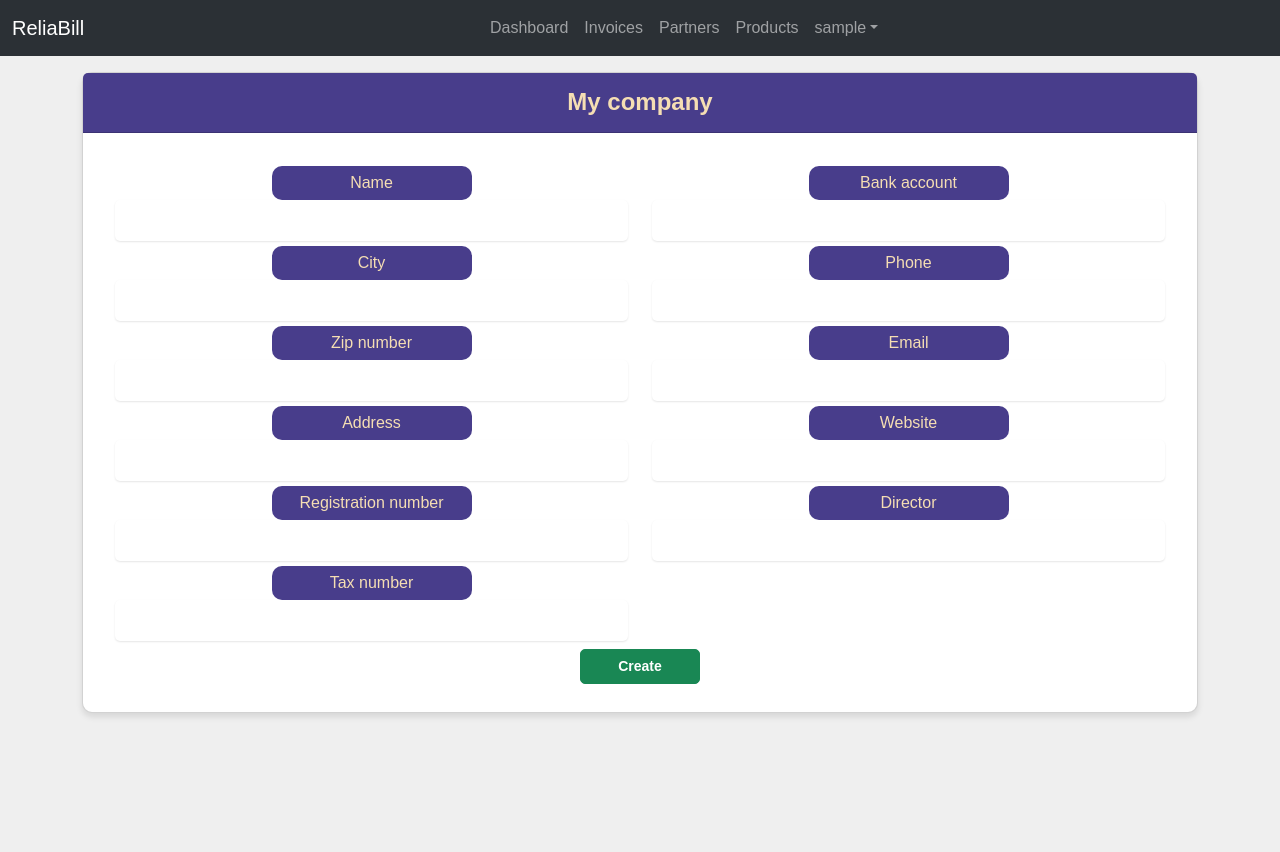
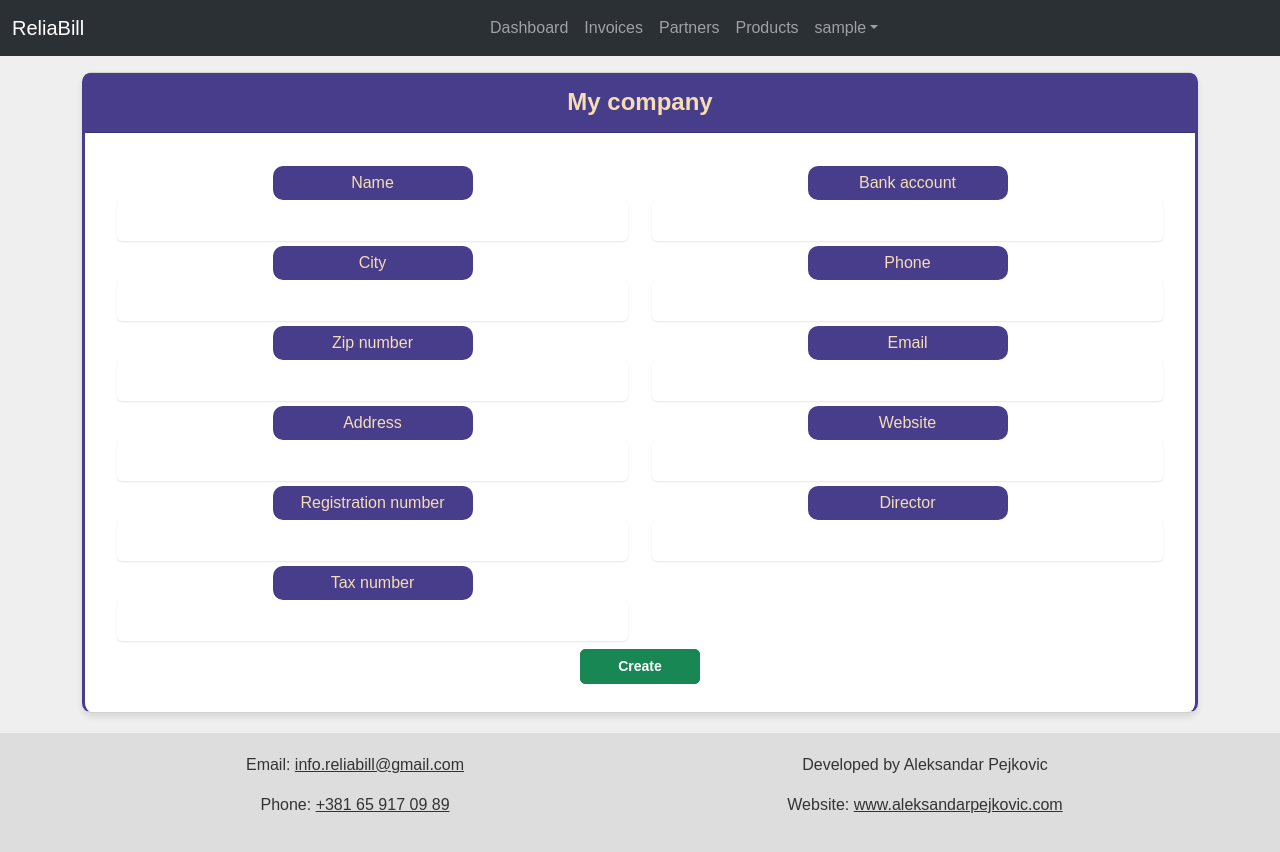
Before and after one commit to aleksandar-pejkovic/relia-vue, a Vue app: page /my-company in a window 1280 px wide. Before the commit the page ends 800 px from the top, so only its background shows below. Built offline with nearby package versions, Linux system fonts and the light colour scheme; sample sign-in values are in the browser's storage; the HTML template or start-up script is replaced by a standard one.

Commit message:
add footer

```diff
--- a/src/App.vue
+++ b/src/App.vue
@@ -1,10 +1,12 @@
 <template>
   <Navbar v-if="loggedIn"></Navbar>
   <RouterView />
+  <Footer v-if="loggedIn"></Footer>
 </template>
 
 <script>
 import Navbar from './components/Navbar.vue'
+import Footer from './components/Footer.vue'
 import { RouterView } from 'vue-router'
 import { useAuthenticationStore } from './stores/authentication'
 
@@ -15,7 +17,8 @@ export default {
     }
   },
   components: {
-    Navbar
+    Navbar,
+    Footer,
   }
 }
 </script>
--- a/src/assets/main.css
+++ b/src/assets/main.css
@@ -47,10 +47,6 @@ td,
   cursor: pointer;
 }
 
-.card {
-  color: darkslateblue;
-}
-
 td {
   vertical-align: middle;
   text-align: left;
@@ -67,8 +63,11 @@ label {
 
 .card {
   background-color: #FFFFFF;
+  color: darkslateblue;
   border-radius: 10px;
   box-shadow: 0 4px 6px rgba(0, 0, 0, 0.1);
+  border-left: darkslateblue solid;
+  border-right: darkslateblue solid;
 }
 
 .card-header {
--- /dev/null
+++ b/src/components/Footer.vue
@@ -0,0 +1,52 @@
+<template>
+    <footer class="footer">
+        <div class="container">
+            <div class="row">
+                <div class="col-md-6">
+                    <p>
+                        Email:
+                        <a href="mailto:info.reliabill@gmail.com">info.reliabill@gmail.com</a>
+                    </p>
+                    <p>
+                        Phone:
+                        <a href="tel:+381659170989">+381 65 917 09 89</a>
+                    </p>
+                </div>
+                <div class="col-md-6">
+                    <p>Developed by Aleksandar Pejkovic</p>
+                    <p>
+                        Website:
+                        <a href="https://aleksandarpejkovic.com" target="_blank">www.aleksandarpejkovic.com</a>
+                    </p>
+                </div>
+            </div>
+        </div>
+    </footer>
+</template>
+
+<style scoped>
+.footer {
+    background-color: #ddd;
+    color: #333;
+    padding: 20px;
+    text-align: center;
+    position: fixed;
+    bottom: 0;
+    left: 0;
+    width: 100%;
+}
+
+a {
+    color: #333;
+}
+
+@media (max-width: 768px),
+(max-height: 928px) {
+    .footer {
+        position: relative;
+        margin-top: 20px;
+        width: auto;
+        height: auto;
+    }
+}
+</style>
--- a/src/components/Pagination.vue
+++ b/src/components/Pagination.vue
@@ -98,4 +98,10 @@ export default defineComponent({
 a {
     cursor: pointer;
 }
+
+@media (max-width: 768px) {
+    .pagination {
+        margin-top: 20px;
+    }
+}
 </style>
--- a/src/views/LoginView.vue
+++ b/src/views/LoginView.vue
@@ -78,5 +78,3 @@ export default defineComponent({
     },
 })
 </script>
-
-<style></style>
--- a/src/views/RegisterView.vue
+++ b/src/views/RegisterView.vue
@@ -162,5 +162,3 @@ export default defineComponent({
     },
 })
 </script>
-
-<style></style>
```
